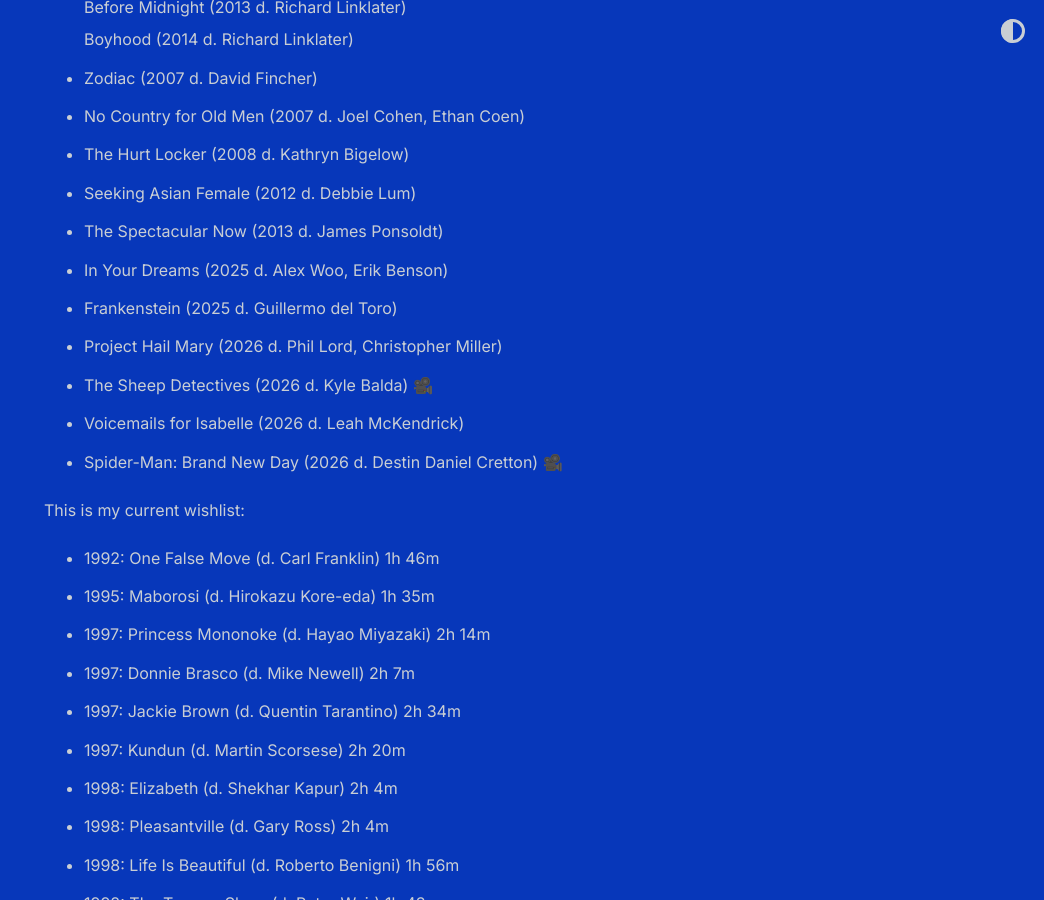
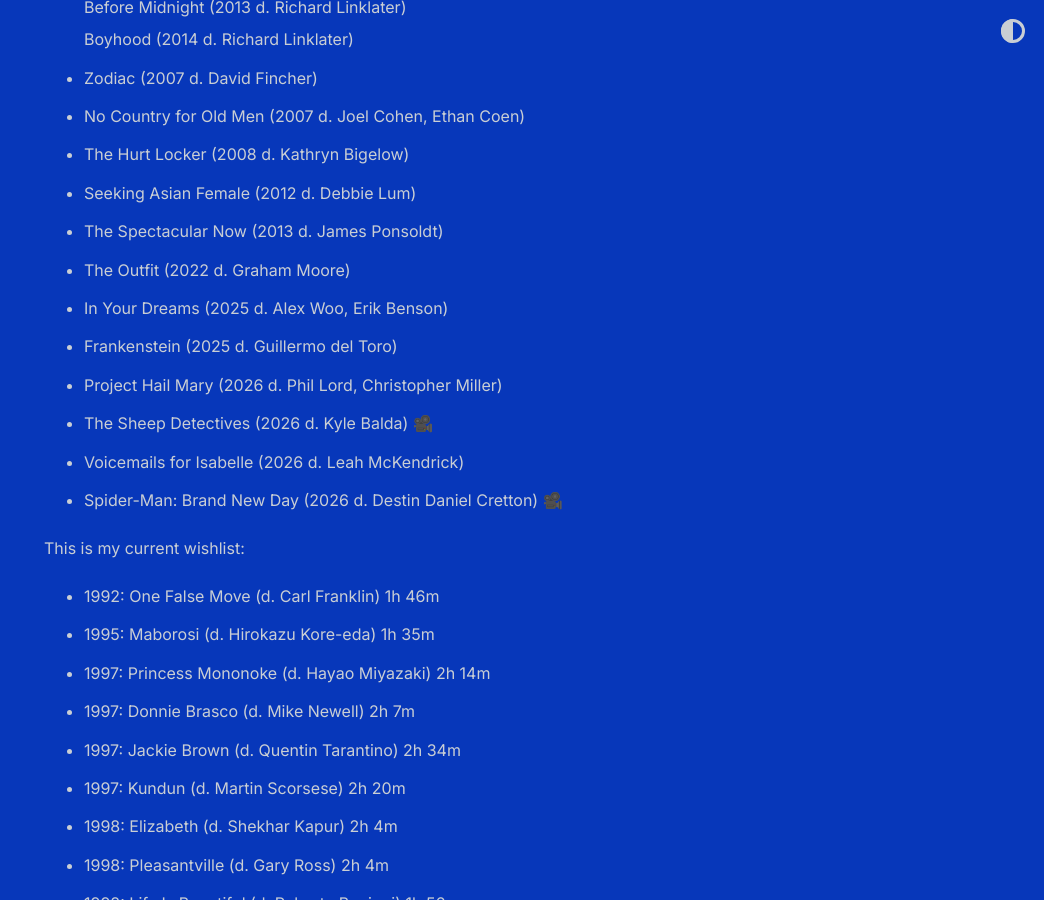
Before and after one commit to shihankanungo/shihankanungo.github.io, a Jekyll site: the page built from movies.md, in a window 1280 px wide and 900 px high, scrolled down 2527 px. Shown: the whole window, without its empty margins (236-1280 px from the left). Built offline with Jekyll 4.4.1, drawn with Linux system fonts in a browser that asks for light colours.

```diff
--- a/movies.md
+++ b/movies.md
@@ -57,6 +57,7 @@
 - The Hurt Locker (2008 d. Kathryn Bigelow)
 - Seeking Asian Female (2012 d. Debbie Lum)
 - The Spectacular Now (2013 d. James Ponsoldt)
+- The Outfit (2022 d. Graham Moore)
 - In Your Dreams (2025 d. Alex Woo, Erik Benson)
 - Frankenstein (2025 d. Guillermo del Toro)
 - Project Hail Mary (2026 d. Phil Lord, Christopher Miller)
```
